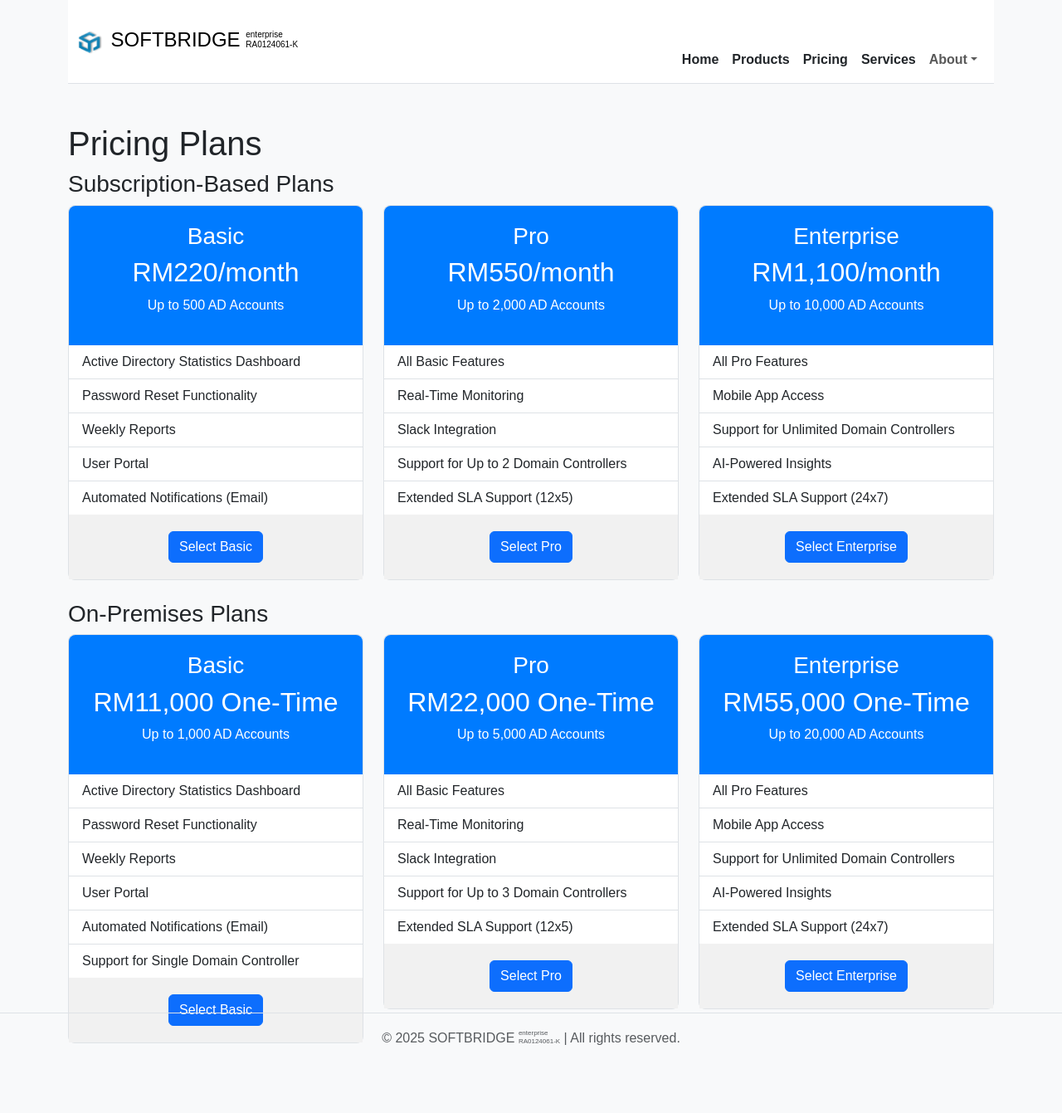
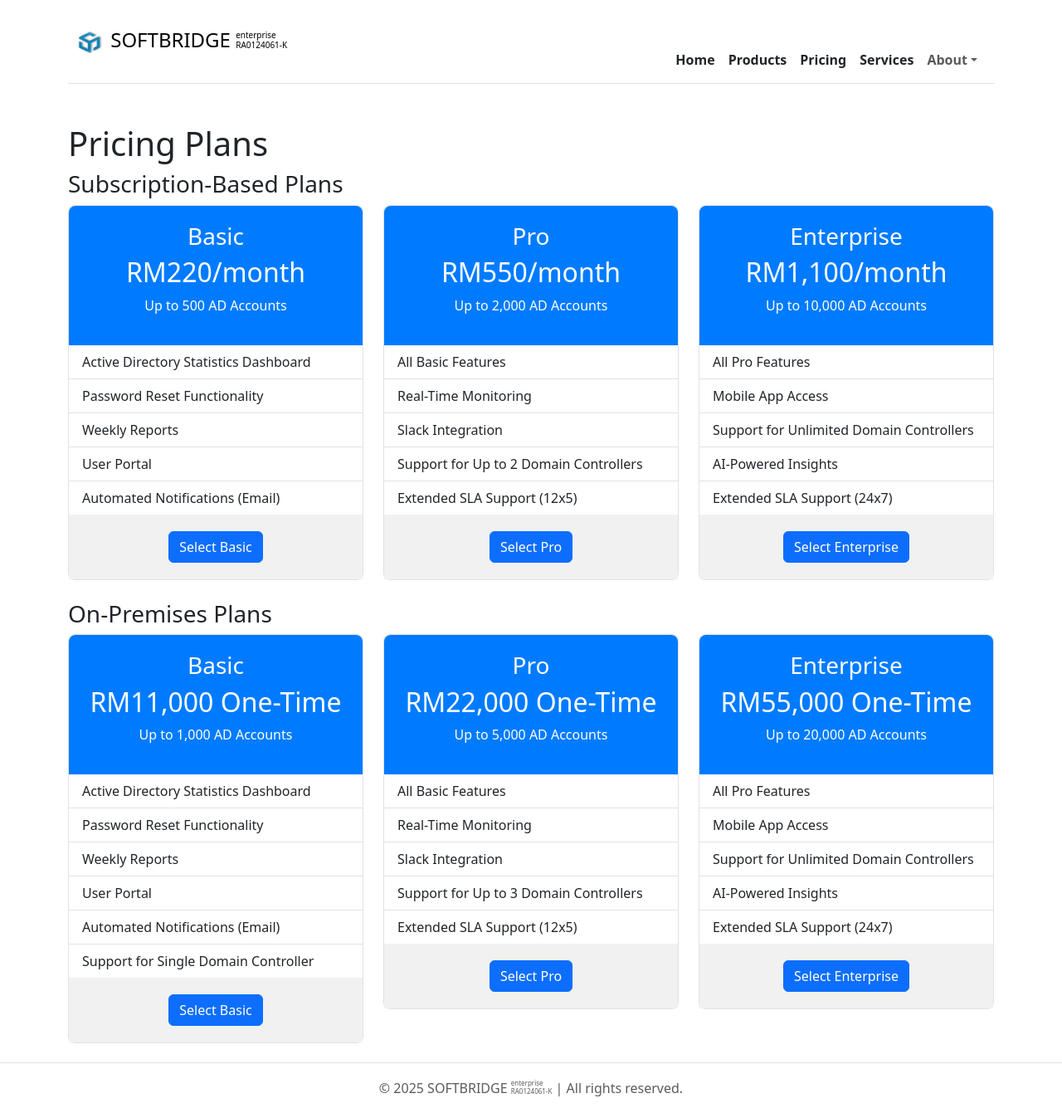
Before and after one commit to mfauziii/softbridge.github.io, a Jekyll site: the page built from pricing.md, in a window 1280 px wide. Shown: the whole page at 83% size. Built offline with Jekyll 4.4.1, drawn with Linux system fonts in a browser that asks for light colours; nearby versions of some CDN libraries; before the commit the page ends 1281 px from its top, so only the background shows below that.

Commit message:
Update pricingplans.html

```diff
--- a/_layouts/pricingplans.html
+++ b/_layouts/pricingplans.html
@@ -1,12 +1,6 @@
 {% include head.html %}
 {% include header.html %}
 <style>
-    body {
-        font-family: Arial, sans-serif;
-        background-color: #f8f9fa;
-        margin: 0;
-        padding: 0;
-    }
     .pricing-section {
         padding: 60px 20px;
     }
```
